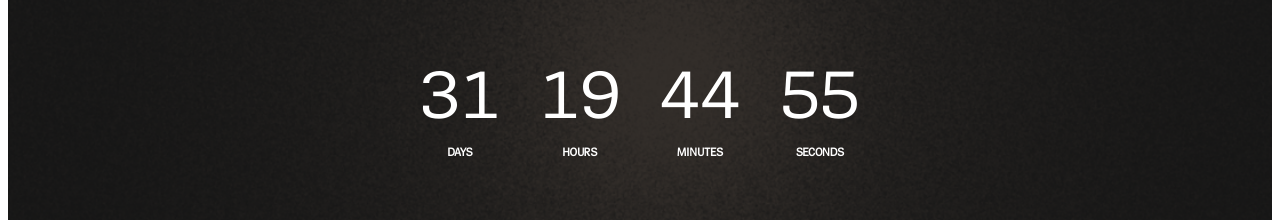
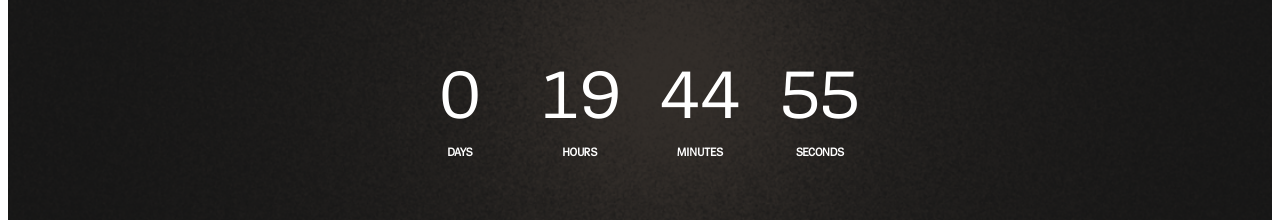
Before and after one commit to mrityunjayshukla411/techno-colosseum2, a Gatsby site: page /countdown in a window 1280 px wide. Shown: the part 332-552 px from the top of the page. Built offline with nearby package versions, Linux system fonts and the light colour scheme; Gatsby itself is replaced by a stand-in of ours; a web font is replaced by a local one.

Commit message:
Countdown fix

```diff
--- a/src/pages/countdown.js
+++ b/src/pages/countdown.js
@@ -54,7 +54,7 @@ class Countdown extends React.Component {
                 <Row><Col xs={12}><div className="countdown-wrapper">
                     {days && (
                         <div className="countdown-item">
-                            {days}
+                            {/* {days} */}0
                             <span>days</span>
                         </div>
                     )}
```
Also changed, not shown: 1 other file.
